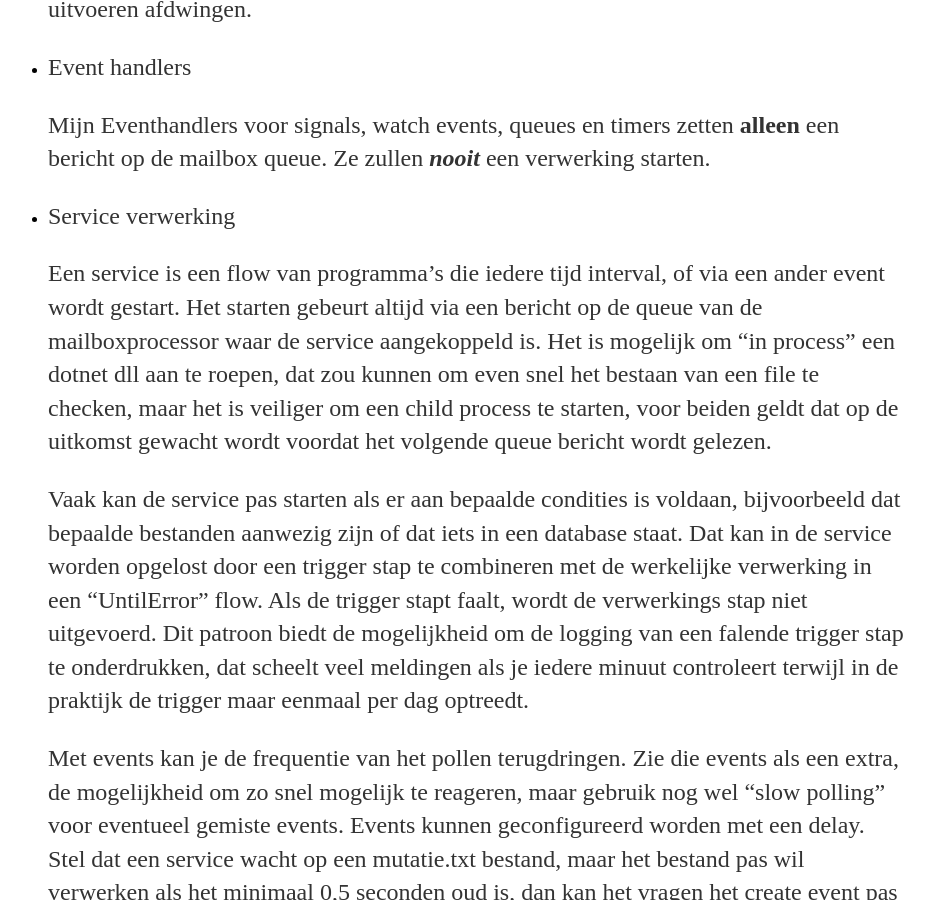
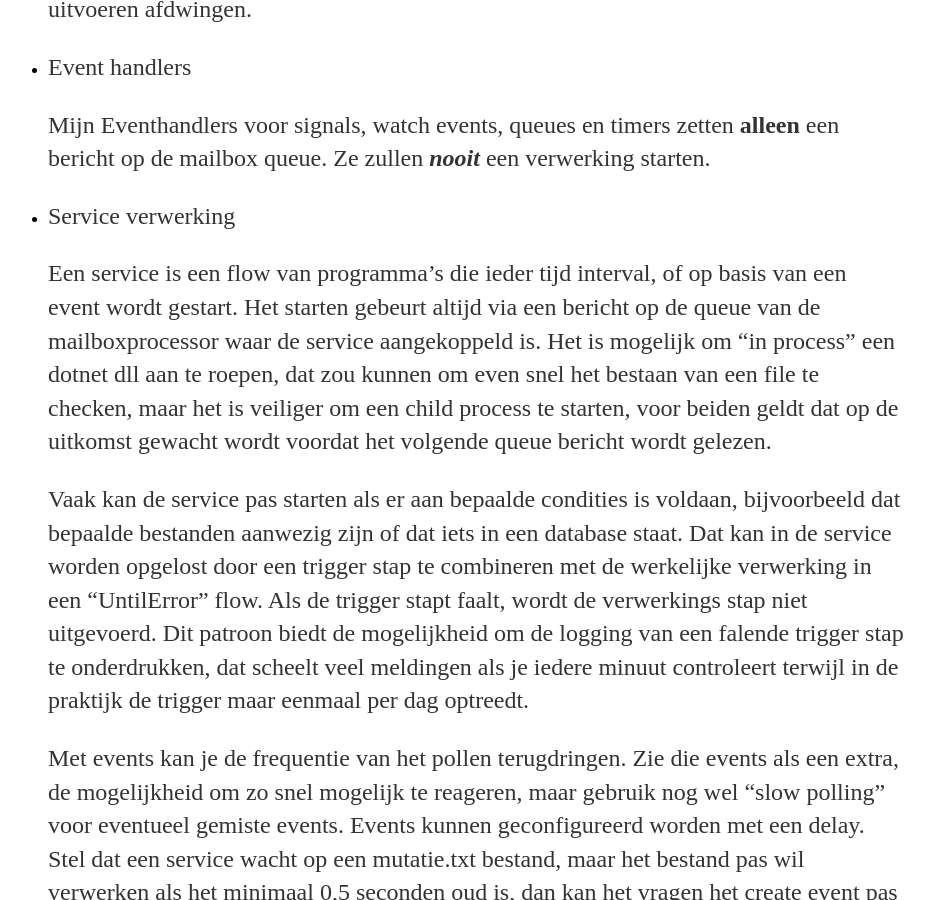
Before and after one commit to paedelm/paedelm.github.io, a Jekyll site: the page built from _posts/2021-04-29-Anatomie-van-een-service.md, in a window 1280 px wide and 900 px high, scrolled down 1213 px. Shown: the whole window, without its empty margins (184-1118 px from the left). Built offline with Jekyll 4.4.1, drawn with Linux system fonts in a browser that asks for light colours.

Commit message:
iedere ieder

```diff
--- a/_posts/2021-04-29-Anatomie-van-een-service.md
+++ b/_posts/2021-04-29-Anatomie-van-een-service.md
@@ -30,7 +30,7 @@ date: 2021-04-29
 
   * Service verwerking
 
-    Een service is een flow van programma's die iedere tijd interval, of via een ander event wordt gestart. Het starten gebeurt altijd via een bericht op de queue van de mailboxprocessor waar de service aangekoppeld is. Het is mogelijk om "in process" een dotnet dll aan te roepen, dat zou kunnen om even snel het bestaan van een file te checken, maar het is veiliger om een child process te starten, voor beiden geldt dat op de uitkomst gewacht wordt voordat het volgende queue bericht wordt gelezen.
+    Een service is een flow van programma's die ieder tijd interval, of op basis van een event wordt gestart. Het starten gebeurt altijd via een bericht op de queue van de mailboxprocessor waar de service aangekoppeld is. Het is mogelijk om "in process" een dotnet dll aan te roepen, dat zou kunnen om even snel het bestaan van een file te checken, maar het is veiliger om een child process te starten, voor beiden geldt dat op de uitkomst gewacht wordt voordat het volgende queue bericht wordt gelezen.
 
     Vaak kan de service pas starten als er aan bepaalde condities is voldaan, bijvoorbeeld dat bepaalde bestanden aanwezig zijn of dat iets in een database staat. Dat kan in de service worden opgelost door een trigger stap te combineren met de werkelijke verwerking in een "UntilError" flow. Als de trigger stapt faalt, wordt de verwerkings stap niet uitgevoerd. Dit patroon biedt de mogelijkheid om de logging van een falende trigger stap te onderdrukken, dat scheelt veel meldingen als je iedere minuut controleert terwijl in de praktijk de trigger maar eenmaal per dag optreedt.
 
```
